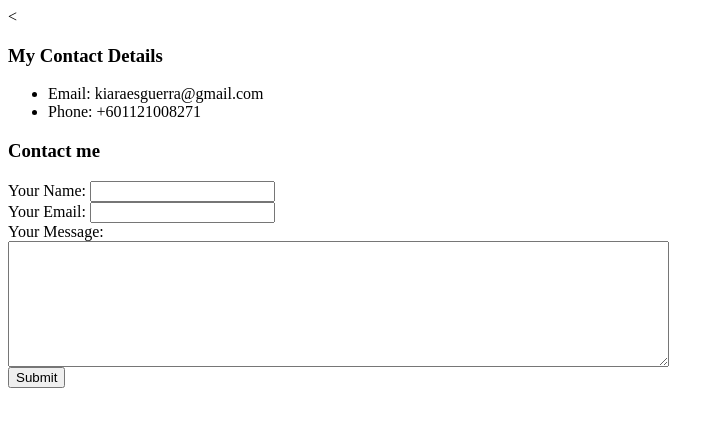
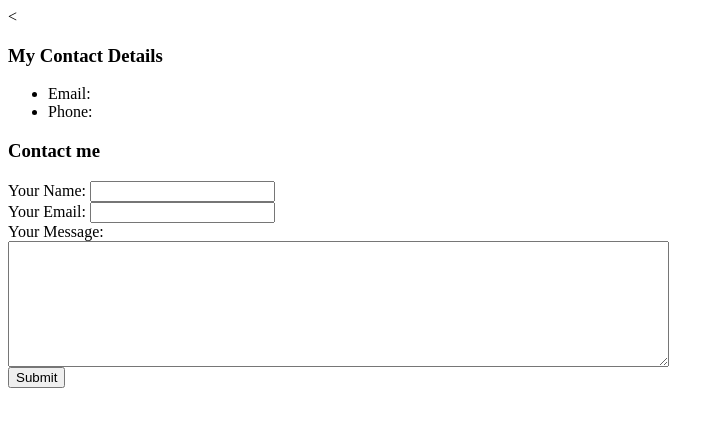
Before and after one commit to kiaraesguerra/cv, a plain HTML site: page contacts.html in a window 1280 px wide. Shown: the whole page, without its empty margins (0-724 px from the left). Drawn offline with Linux system fonts and the light colour scheme.

Commit message:
Deleted contact info

```diff
--- a/contacts.html
+++ b/contacts.html
@@ -9,10 +9,10 @@
 
 <ul>
   <li>
-    Email: kiaraesguerra@gmail.com
+    Email:
   </li>
   <li>
-    Phone: +601121008271
+    Phone:
   </li>
 </ul>
 
```
